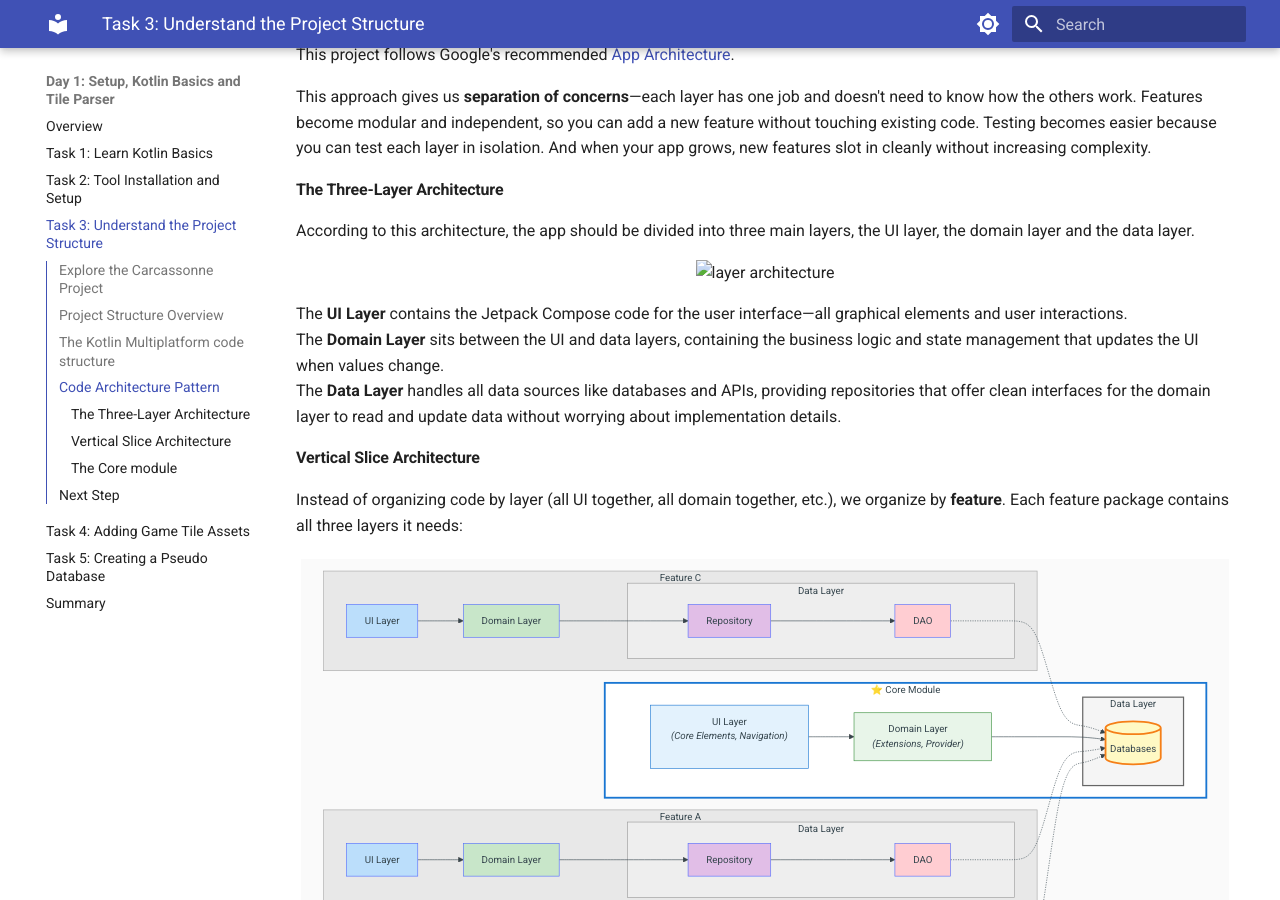
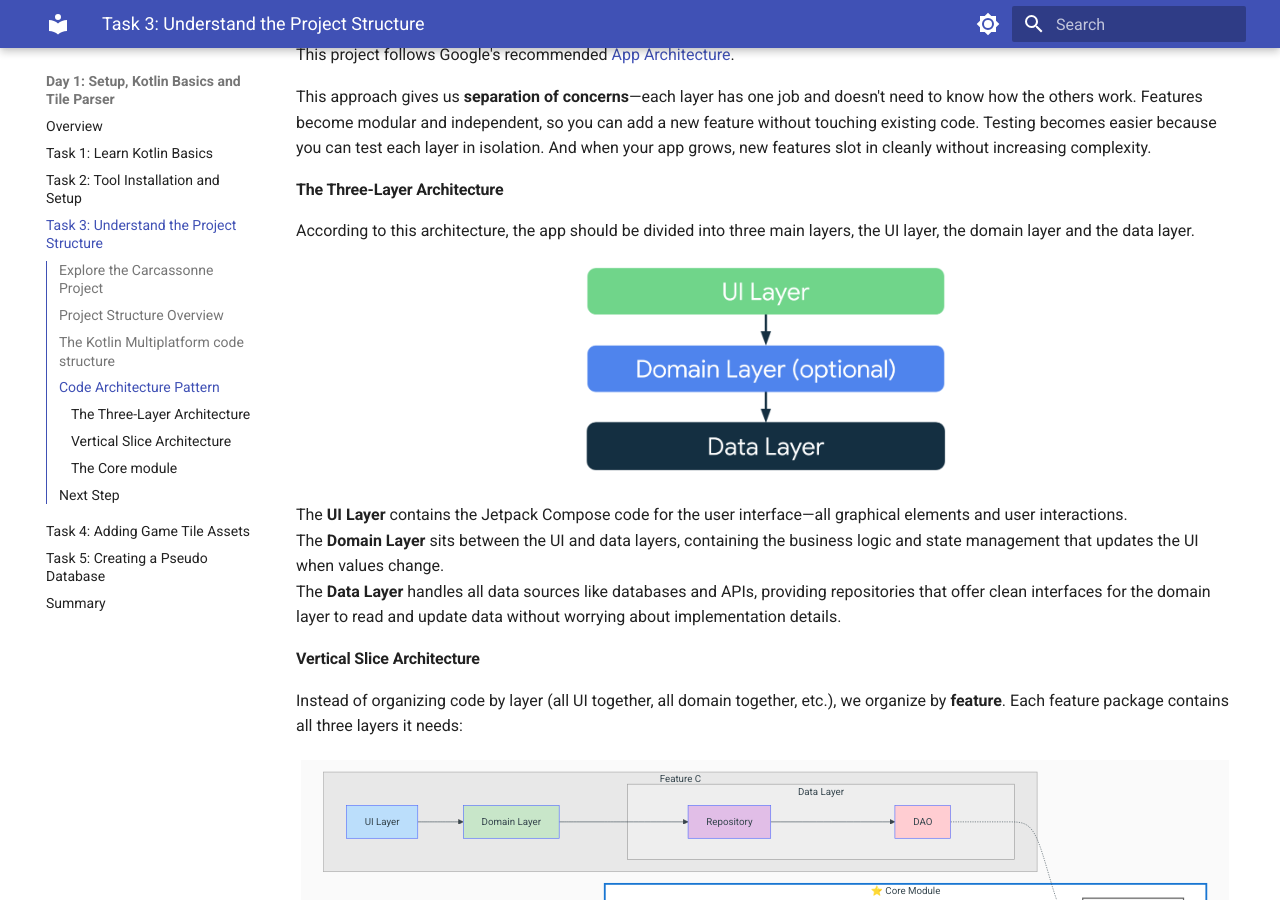
Before and after one commit to kirschkakao/Kotlin-Multiplatform-Training, an MkDocs documentation site: the page built from docs/day1/task3.md, in a window 1280 px wide and 900 px high, scrolled down 1819 px. Built offline with MkDocs 1.6.1 and Material for MkDocs 9.7.7, drawn with Linux system fonts in a browser that asks for light colours.

Commit message:
fix html formatted image

```diff
--- a/docs/day1/task3.md
+++ b/docs/day1/task3.md
@@ -67,7 +67,7 @@ This approach gives us **separation of concerns**—each layer has one job and d
 According to this architecture, the app should be divided into three main layers, the UI layer, the domain layer and the data layer.
 
 <div style="text-align: center;">
-  <img src="images/task3/layer_architecture.png" alt="layer architecture" width="40%">
+  <img src="../images/task3/layer_architecture.png" alt="layer architecture" width="40%">
 </div>
 
 The **UI Layer** contains the Jetpack Compose code for the user interface—all graphical elements and user interactions.<br>
```
